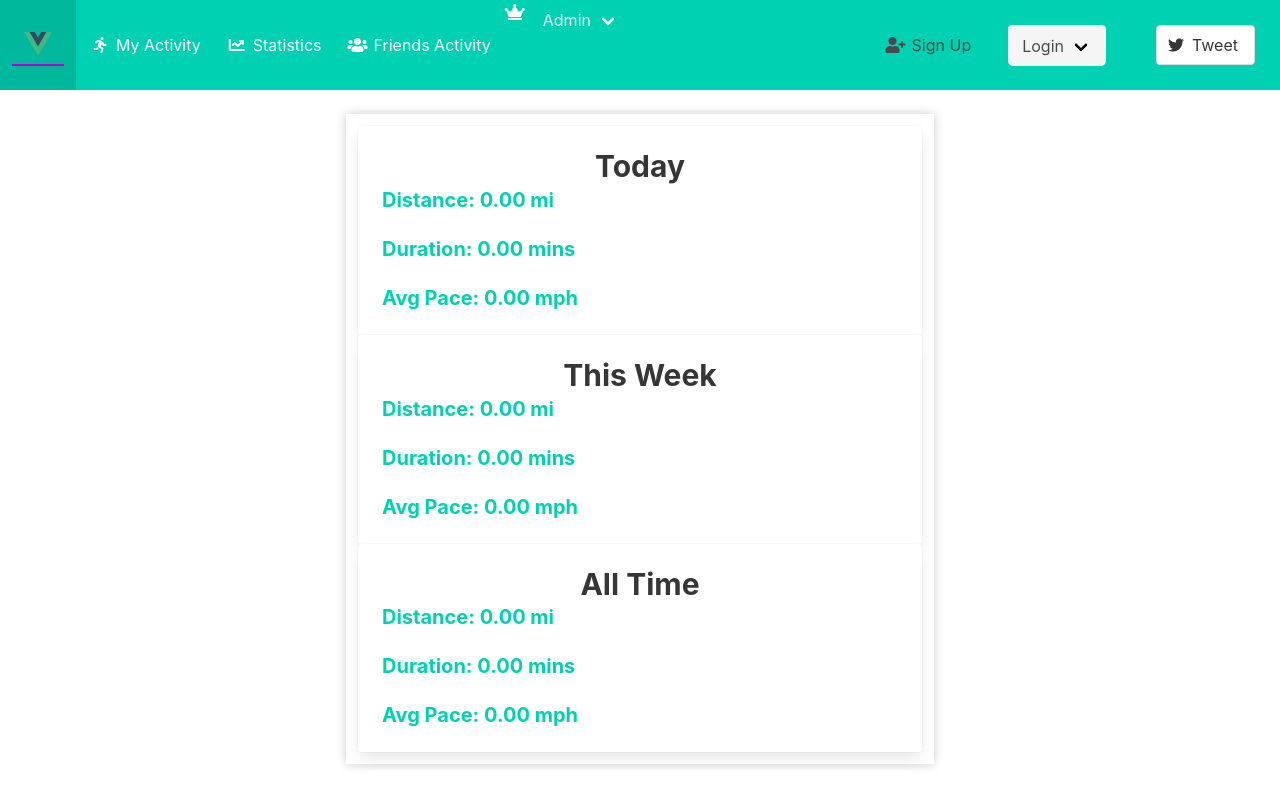
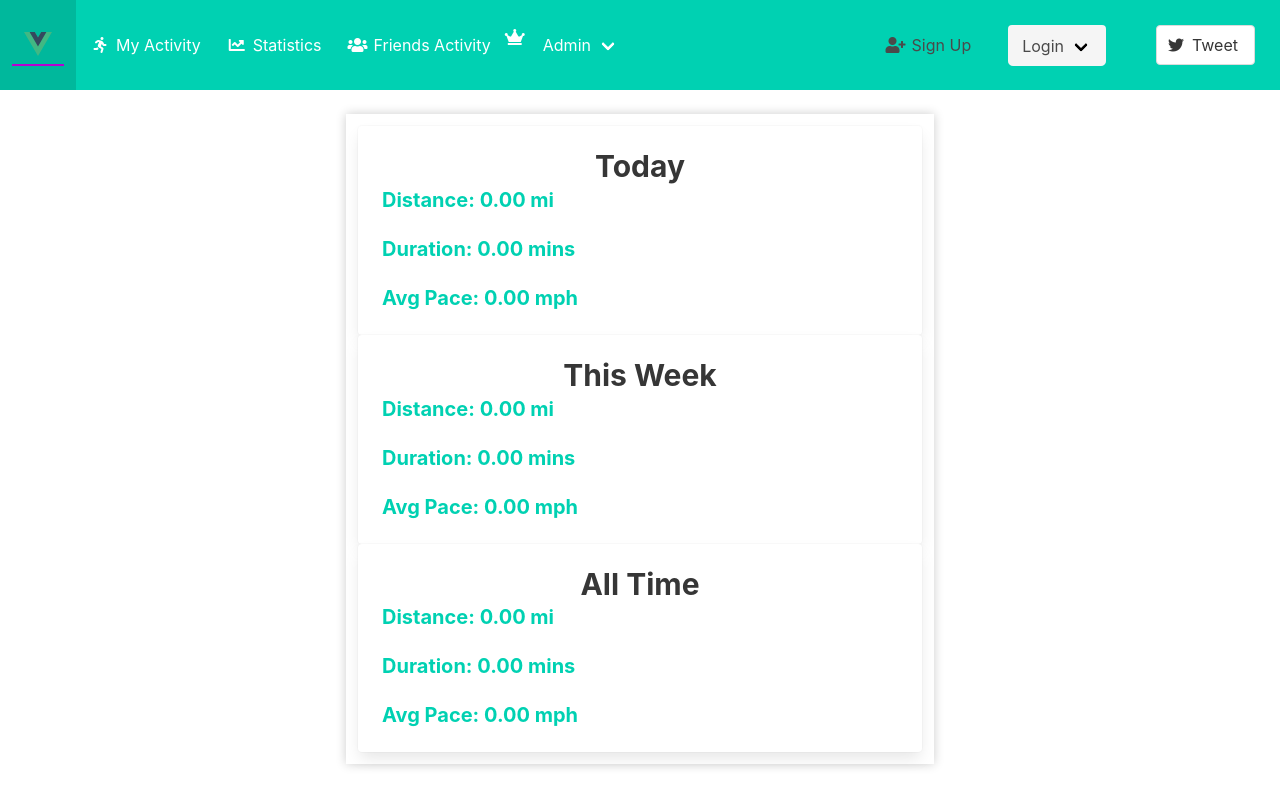
Before and after one commit to lemusm3/2024-Spring-Final, a Vue app in the folder client/: page / in a window 1280 px wide. Built offline with nearby package versions, Linux system fonts and the light colour scheme.

Commit message:
Updated NavBar.vue to center Admin

```diff
--- a/client/src/components/NavBar.vue
+++ b/client/src/components/NavBar.vue
@@ -73,7 +73,7 @@ function closeMenu() {
                 </span>
             </RouterLink>
 
-            <div class="navbar-item has-dropdown is-hoverable">
+            <div class="navbar-item m-auto has-dropdown is-hoverable">
                 <span class="icon-text">
                 <span class="icon">
                 <i class="fas fa-crown"></i>
```
